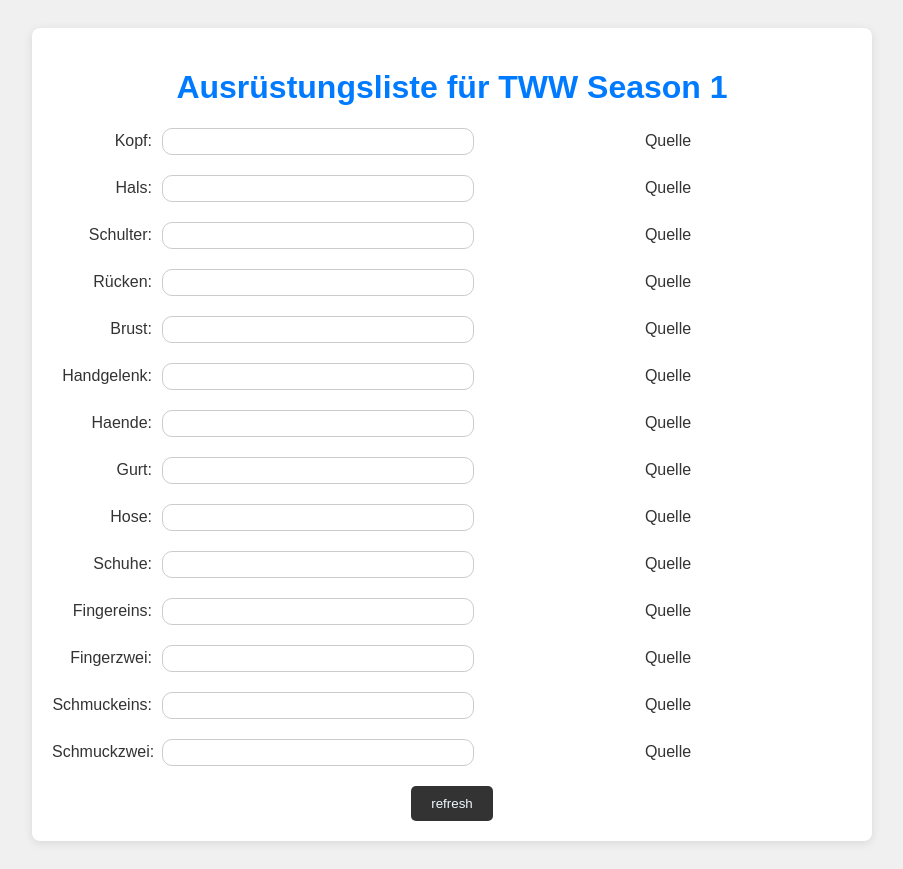
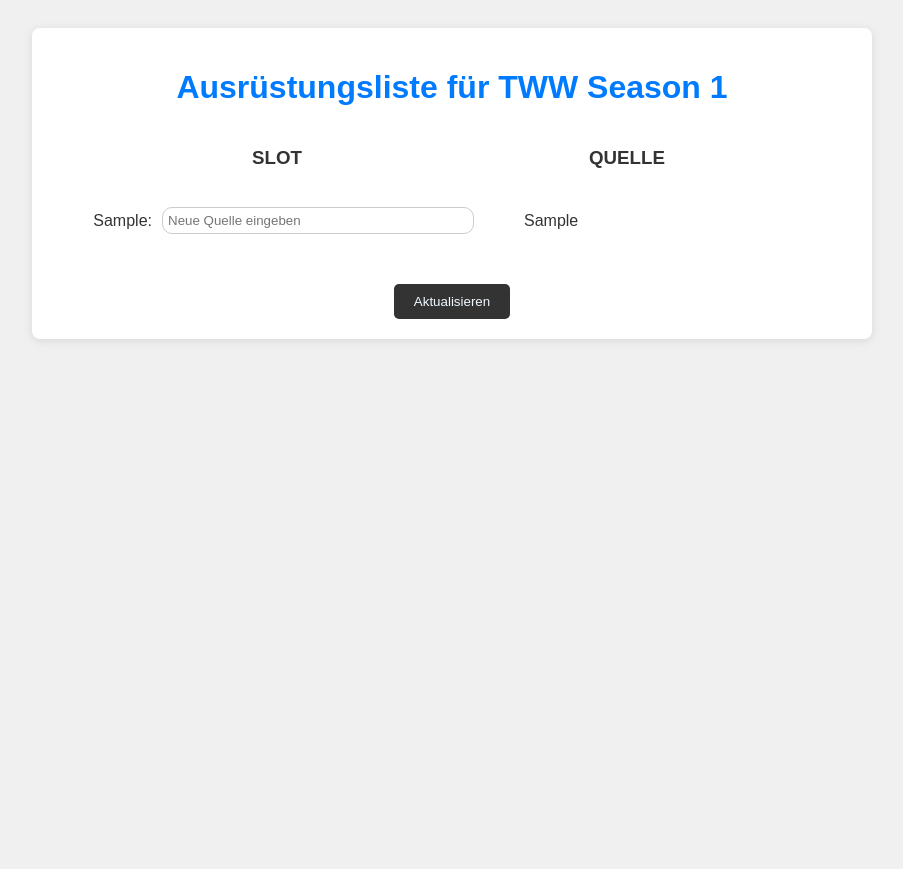
Before and after one commit to Tawes21/Projekt, a Flask app: page / in a window 1280 px wide. Shown: the whole page, without its empty margins (188-1091 px from the left). After the commit the page ends 341 px from the top, so only its background shows below. Run offline with Flask 3, Linux system fonts and the light colour scheme; tables that the repository leaves empty or names only in its code hold one stand-in row (values such as "Sample post").

Commit message:
Frontend funktioniert

```diff
--- a/Frontend/app.py
+++ b/Frontend/app.py
@@ -1,27 +1,54 @@
-from flask import Flask, render_template
+from flask import Flask, render_template, request, redirect
+import mysql.connector
 
 app = Flask(__name__)
 
 
+def get_db_connection():
+    return mysql.connector.connect(
+        host="localhost",
+        user="Tawes",
+        password="",
+        database="klasse_und_items",
+    )
+
+
+def get_item():
+    connection = get_db_connection()
+    cursor = connection.cursor()
+    cursor.execute("Select SLOT, SOURCE From slot_drop")
+    items = cursor.fetchall()
+    cursor.close()
+    connection.close()
+    return items
+
+
 @app.route("/")
 def index():
-    items = [
-        "Kopf",
-        "Hals",
-        "Schulter",
-        "Rücken",
-        "Brust",
-        "Handgelenk",
-        "Haende",
-        "Gurt",
-        "Hose",
-        "Schuhe",
-        "Fingereins",
-        "Fingerzwei",
-        "Schmuckeins",
-        "Schmuckzwei",
-    ]
+    items = get_item()
     return render_template("index.html", items=items)
+
+
+@app.route("/submit", methods=["POST"])
+def submit():
+    source_values = request.form.to_dict("source")
+
+    connection = get_db_connection()
+    cursor = connection.cursor()
+    for index, source_values in source_values.items():
+        if source_values:
+            slot_number = index.split("_")[1]
+
+            cursor.execute(
+                "UPDATE slot_drop SET SOURCE = %s WHERE ID_ITEMSLOT = %s",
+                (source_values, str(slot_number)),
+            )
+
+    connection.commit()
+    cursor.close()
+    connection.close()
+
+    return redirect("/")
 
 
 if __name__ == "__main__":
--- a/Frontend/static/styles.css
+++ b/Frontend/static/styles.css
@@ -9,6 +9,23 @@ body {
 h1 {
     color: #007bff;
 }
+
+.header-container {
+    max-width: 700px;
+    justify-content: space-between;
+    display: flex;
+    margin-bottom: 20px;
+}
+
+.header-slot,
+.header-quelle {
+    flex: 1;
+    display: inline;
+    justify-content: space-between;
+    text-align: center;
+    margin-left: 100px;
+}
+
 
 .container {
     max-width: 800px;
@@ -41,13 +58,19 @@ input {
 
 }
 
+    {
+    justify-content: space-between;
+}
+
 .zweiteslabel {
     flex: 1;
     margin-left: 10px;
-    text-align: center;
+    text-align: left;
+    margin-left: 50px;
 }
 
 .submit-button {
+    margin-top: 30px;
     background-color: #333;
     color: aliceblue;
     border: none;
--- a/Frontend/templates/index.html
+++ b/Frontend/templates/index.html
@@ -5,21 +5,27 @@
         <meta name="viewport" content="width=device-width, initial-scale=1.0">
         <link rel="stylesheet"
             href="{{ url_for('static', filename='styles.css') }}">
-        <title>Meine Website</title>
+        <title>Ausrüstungsliste für TWW Season 1</title>
     </head>
     <body>
         <div class='container'>
             <h1>Ausrüstungsliste für TWW Season 1</h1>
             <form action="/submit" method="post">
+                <div class="header-container">
+                    <h3 class="header-slot">SLOT</h3>
+                    <h3 class="header-quelle">QUELLE</h3>
+                </div>
                 {% for item in items %}
                 <div class="slot-container">
-                    <label for="Slot_{{ loop.index }}">{{ item }}:</label>
+                    <label for="Slot_{{ loop.index }}">{{ item[0] }}:</label>
                     <input type="text" id="Slot_{{ loop.index }}"
-                        name="Item_{{ loop.index }}" required>
-                    <div class="zweiteslabel">Quelle</div>
+                        name="Slot_{{ loop.index }}"
+                        placeholder="Neue Quelle eingeben">
+                    <div class="zweiteslabel">{{ item[1] }}</div>
                 </div>
                 {% endfor %}
-                <button type="submit" class="submit-button">refresh</button>
+                <button type="submit"
+                    class="submit-button">Aktualisieren</button>
             </form>
         </div>
     </body>
```
